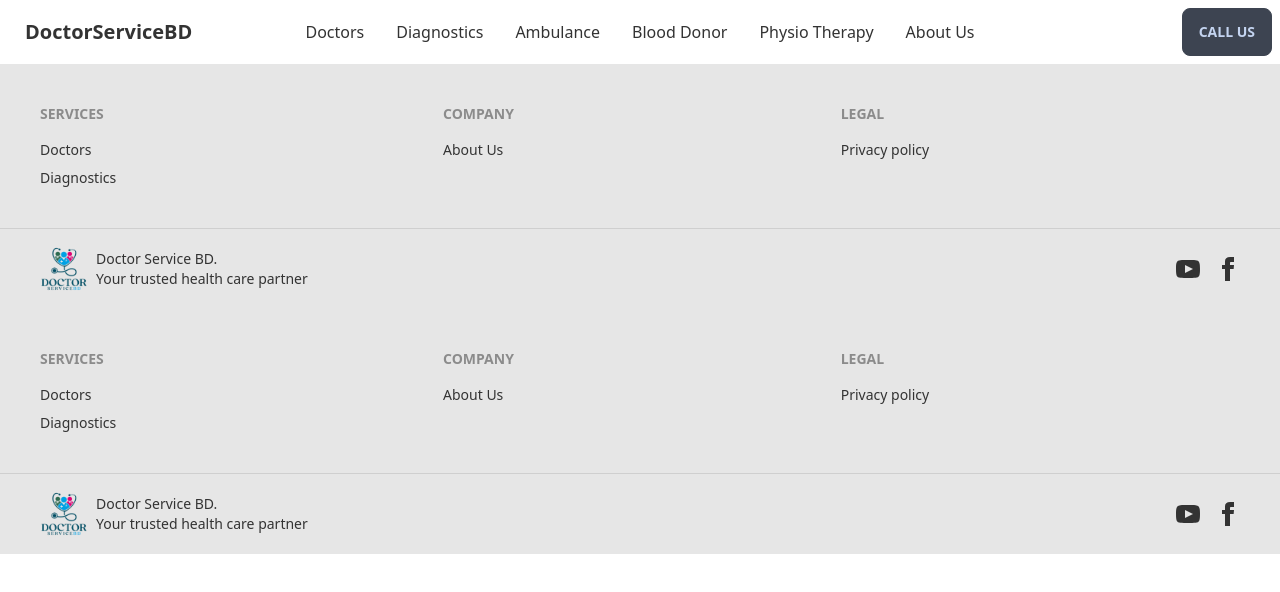
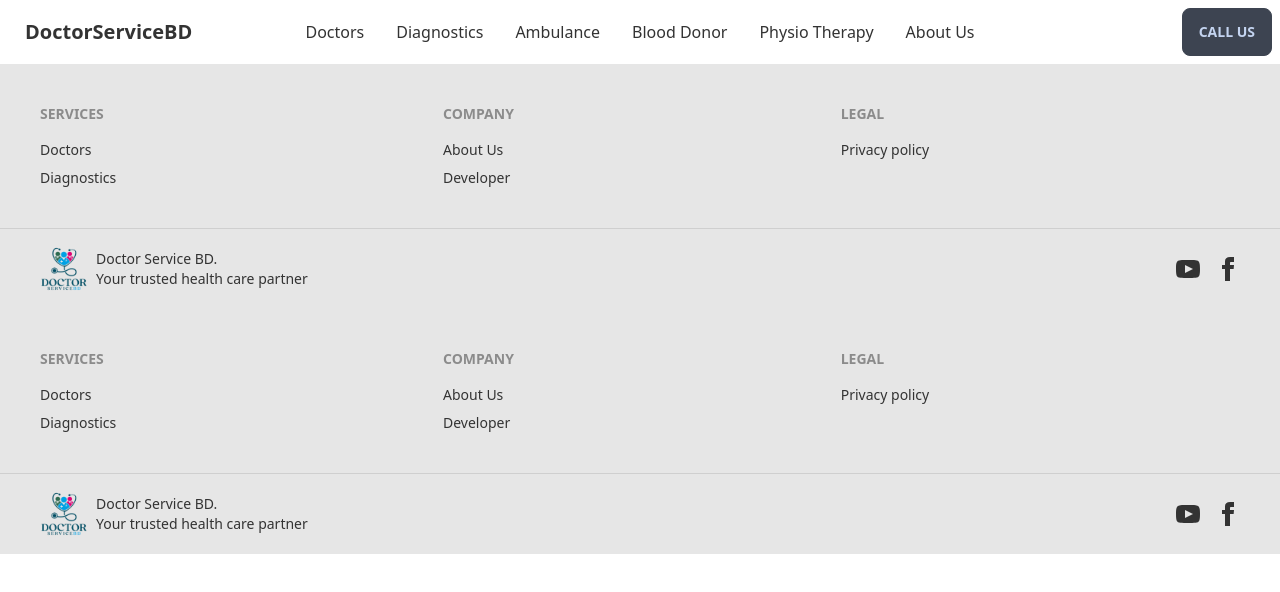
Before and after one commit to Shafayathub/doctor-service-bd-v2.0.0, a Next.js app: page /components/Footer in a window 1280 px wide. Shown: the top 592 px of the page. Built offline with nearby package versions, Linux system fonts and the light colour scheme; no server answers.

Commit message:
created dev branch to experiment

```diff
--- a/src/pages/components/Footer.js
+++ b/src/pages/components/Footer.js
@@ -14,6 +14,12 @@
         <div>
           <span className="footer-title">Company</span>
           <Link href={'/about'}>About Us</Link>
+          <Link
+            href={'https://www.linkedin.com/in/md-shafayat-islam-97000110b/'}
+            target="_blank"
+            rel="referrer">
+            Developer
+          </Link>
         </div>
         <div>
           <span className="footer-title">Legal</span>
```
